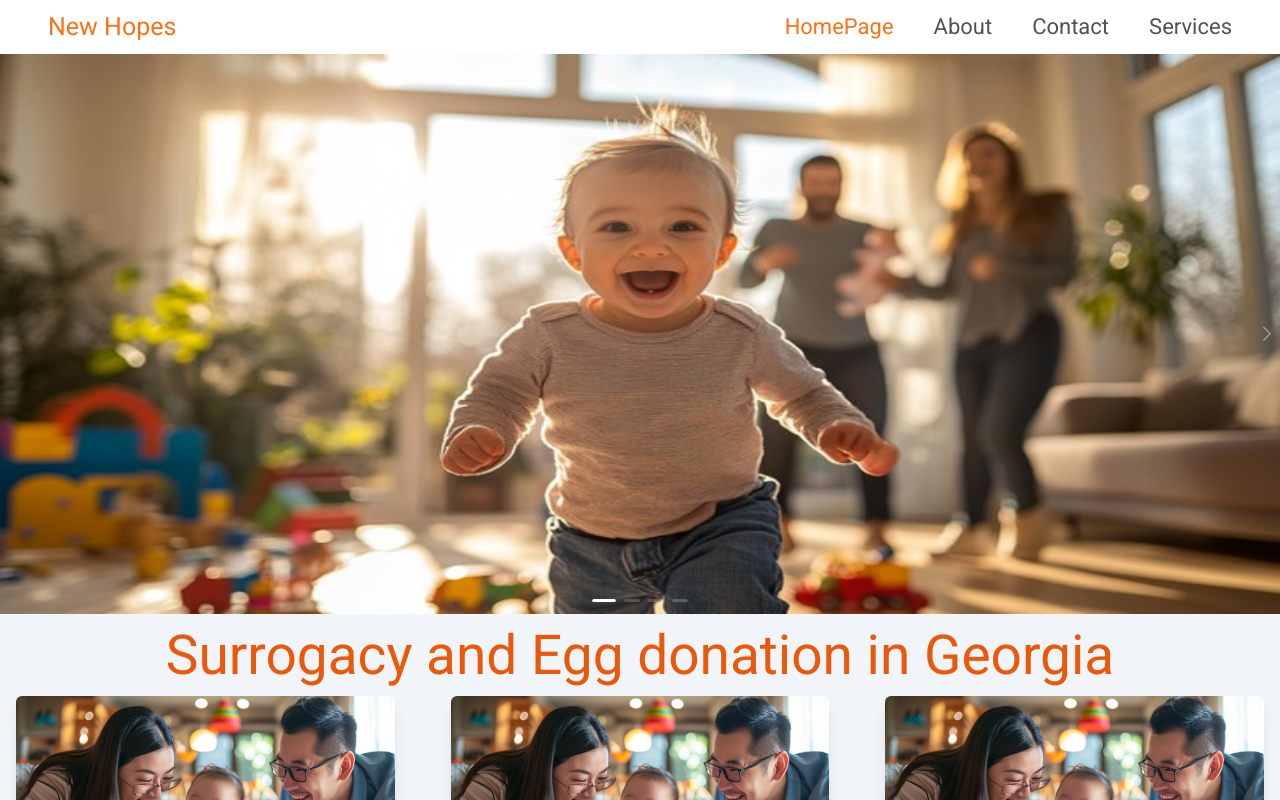
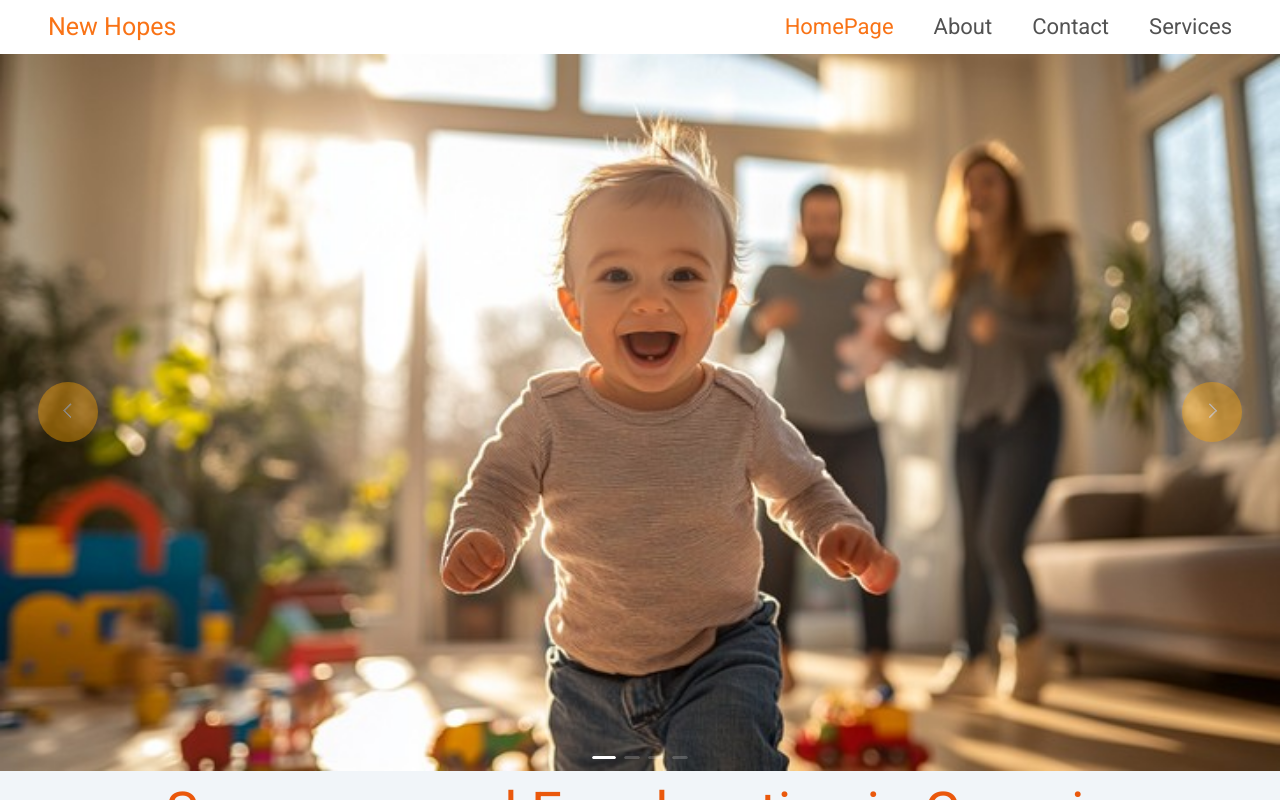
Before and after one commit to NikolozGel/Surrogacy-And-Egg-Donation, a React (Vite) app: page / in a window 1280 px wide. Shown: the top 800 px of the page. Built offline with nearby package versions, Linux system fonts and the light colour scheme.

Commit message:
finish imageSliderStructure

```diff
--- a/src/components/ImageSlider.tsx
+++ b/src/components/ImageSlider.tsx
@@ -1,18 +1,23 @@
 import { Carousel } from "antd";
-import { useRef, useEffect } from "react";
+import "./slider.css";
 
 const contentStyle: React.CSSProperties = {
   margin: 0,
-  height: "560px",
   color: "#fff",
   width: "100vw",
-  transition: "0.5s ease in-out",
 };
 
 const App: React.FC = () => {
   return (
-    <>
-      <Carousel arrows infinite={false}>
+    <Carousel
+      className="custom-carousel"
+      arrows
+      infinite={true}
+      autoplay={true}
+      autoplaySpeed={5000}
+      speed={900}
+      effect="fade"
+    >
       <div className="w-screen">
         <h3>
           <img src={"/images/smiling.jpg"} alt="" style={contentStyle} />
@@ -39,7 +44,6 @@ const App: React.FC = () => {
         </h3>
       </div>
     </Carousel>
-    </>
   );
 };
 
--- /dev/null
+++ b/src/components/slider.css
@@ -0,0 +1,22 @@
+/* გაზრდილი ზომები, რომ უკეთ ვიხილოთ თუ რა ხდება */
+.custom-carousel .slick-prev,
+.custom-carousel .slick-next {
+  background-color: orange;
+  border-radius: 50%;
+  width: 60px;
+  height: 60px;
+  margin-right: 30px;
+  margin-left: 30px;
+  color: #fff;
+  /* ახალი სტილები, რომ უფრო ნათლად გამოავლინოს პრობლემა */
+}
+
+.ant-carousel .slick-next::after {
+  margin-left: 20px;
+  margin-top: 20px;
+}
+
+.ant-carousel .slick-prev::after {
+  margin-left: 25px;
+  margin-top: 20px;
+}
--- a/src/pages/Home.tsx
+++ b/src/pages/Home.tsx
@@ -6,9 +6,7 @@ export default function Home() {
   return (
     <div>
       <Header />
-
       <ImageSlider />
-
       <FlexContainer />
     </div>
   );
```
Also changed, not shown: index.html (+2 -9 lines). Lines whose indentation alone changed are shown as unchanged.
